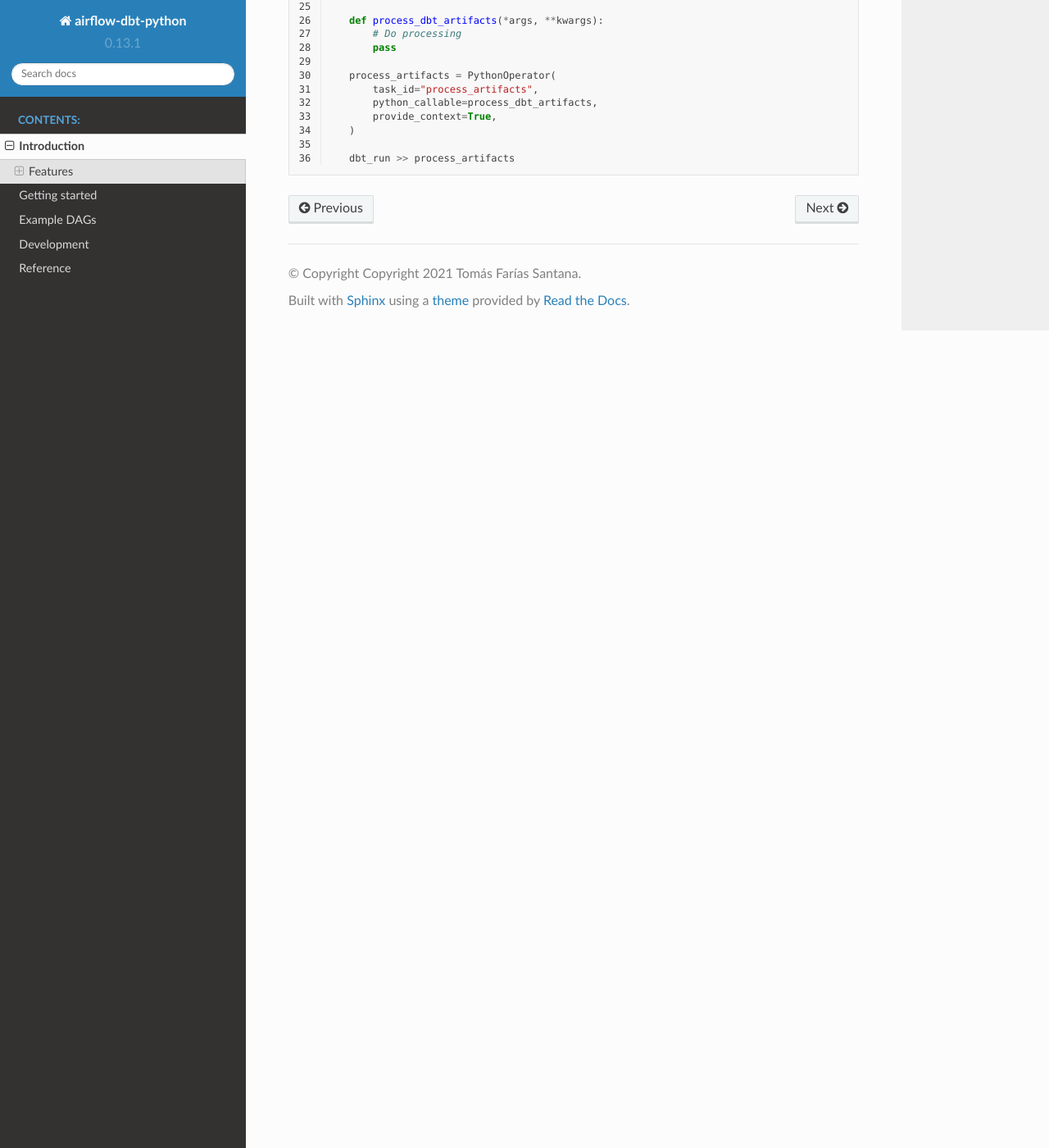
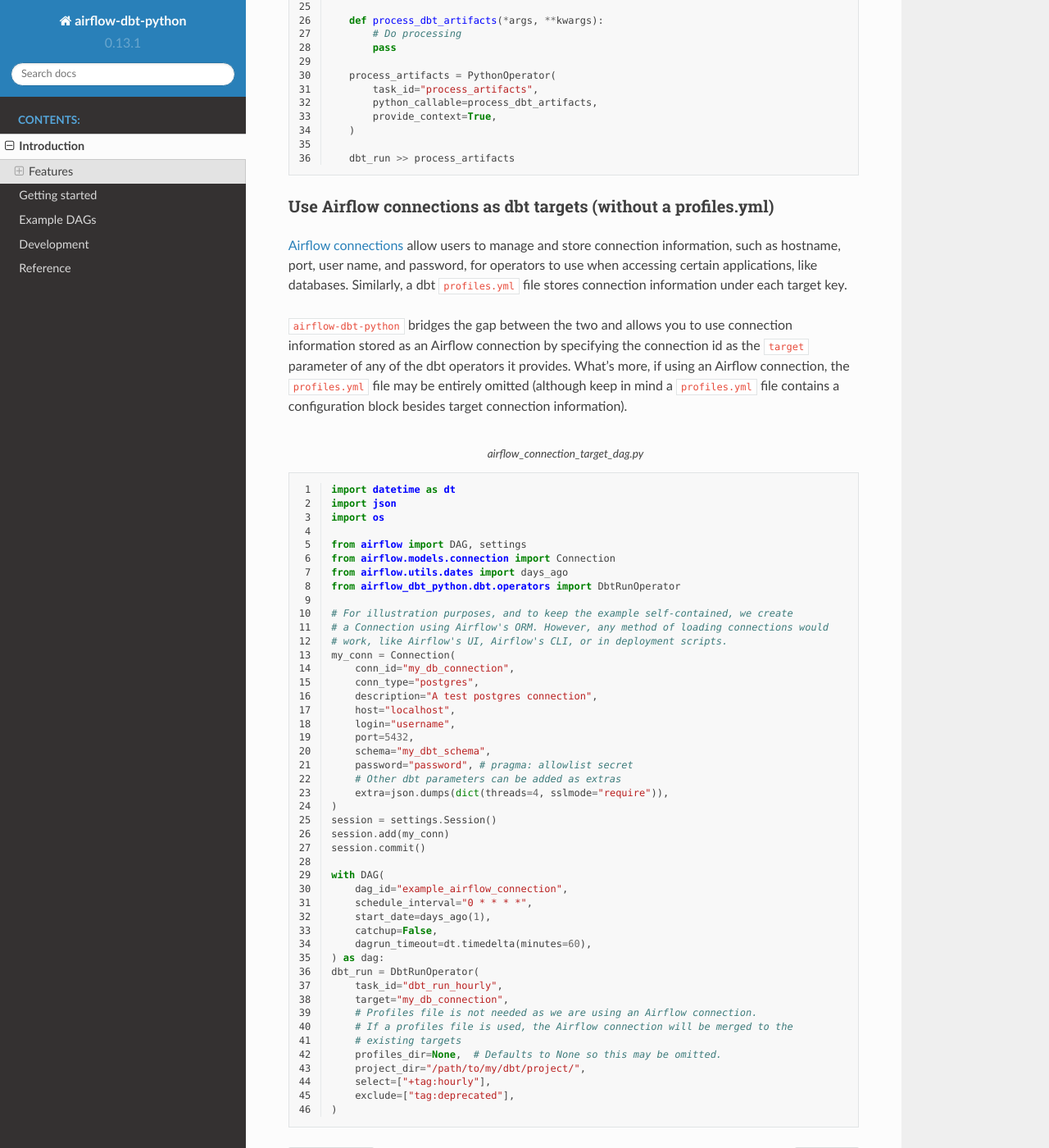
Before and after one commit to blackhole2100/Airflow-operators-hooks-and-utilities-, a Sphinx documentation site: the page built from docs/introduction.rst, in a window 1280 px wide and 1400 px high, scrolled down 2298 px. Shown: the whole window at 82% size. Built offline with Sphinx 7.4.7 and the Read the Docs theme 2.0.0, drawn with Linux system fonts in a browser that asks for light colours; some of the changed text lies outside the part shown.

Commit message:
docs: Update documentation to showcase new connection feature

```diff
--- a/docs/introduction.rst
+++ b/docs/introduction.rst
@@ -49,7 +49,7 @@
 
 .. code-block:: python
    :linenos:
-   :caption: example_dbt_artifacts.py
+   :caption: example_dbt_artifacts_dag.py
 
    import datetime as dt
 
@@ -87,3 +87,62 @@
       )
 
       dbt_run >> process_artifacts
+
+Use Airflow connections as dbt targets (without a profiles.yml)
+^^^^^^^^^^^^^^^^^^^^^^^^^^^^^^^^^^^^^^^^^^^^^^^^^^^^^^^^^^^^^^^
+
+`Airflow connections <https://airflow.apache.org/docs/apache-airflow/stable/howto/connection.html>`_ allow users to manage and store connection information, such as hostname, port, user name, and password, for operators to use when accessing certain applications, like databases. Similarly, a dbt ``profiles.yml`` file stores connection information under each target key.
+
+``airflow-dbt-python`` bridges the gap between the two and allows you to use connection information stored as an Airflow connection by specifying the connection id as the ``target`` parameter of any of the dbt operators it provides. What's more, if using an Airflow connection, the ``profiles.yml`` file may be entirely omitted (although keep in mind a ``profiles.yml`` file contains a configuration block besides target connection information).
+
+
+.. code-block:: python
+   :linenos:
+   :caption: airflow_connection_target_dag.py
+
+   import datetime as dt
+   import json
+   import os
+
+   from airflow import DAG, settings
+   from airflow.models.connection import Connection
+   from airflow.utils.dates import days_ago
+   from airflow_dbt_python.dbt.operators import DbtRunOperator
+
+   # For illustration purposes, and to keep the example self-contained, we create
+   # a Connection using Airflow's ORM. However, any method of loading connections would
+   # work, like Airflow's UI, Airflow's CLI, or in deployment scripts.
+   my_conn = Connection(
+       conn_id="my_db_connection",
+       conn_type="postgres",
+       description="A test postgres connection",
+       host="localhost",
+       login="username",
+       port=5432,
+       schema="my_dbt_schema",
+       password="password", # pragma: allowlist secret
+       # Other dbt parameters can be added as extras
+       extra=json.dumps(dict(threads=4, sslmode="require")),
+   )
+   session = settings.Session()
+   session.add(my_conn)
+   session.commit()
+
+   with DAG(
+       dag_id="example_airflow_connection",
+       schedule_interval="0 * * * *",
+       start_date=days_ago(1),
+       catchup=False,
+       dagrun_timeout=dt.timedelta(minutes=60),
+   ) as dag:
+   dbt_run = DbtRunOperator(
+       task_id="dbt_run_hourly",
+       target="my_db_connection",
+       # Profiles file is not needed as we are using an Airflow connection.
+       # If a profiles file is used, the Airflow connection will be merged to the
+       # existing targets
+       profiles_dir=None,  # Defaults to None so this may be omitted.
+       project_dir="/path/to/my/dbt/project/",
+       select=["+tag:hourly"],
+       exclude=["tag:deprecated"],
+   )
```
Also changed, not shown: README.md (+7 -1 lines), docs/development.rst (+11 -5 lines), docs/getting_started.rst (+4 -4 lines), 1 other file.
